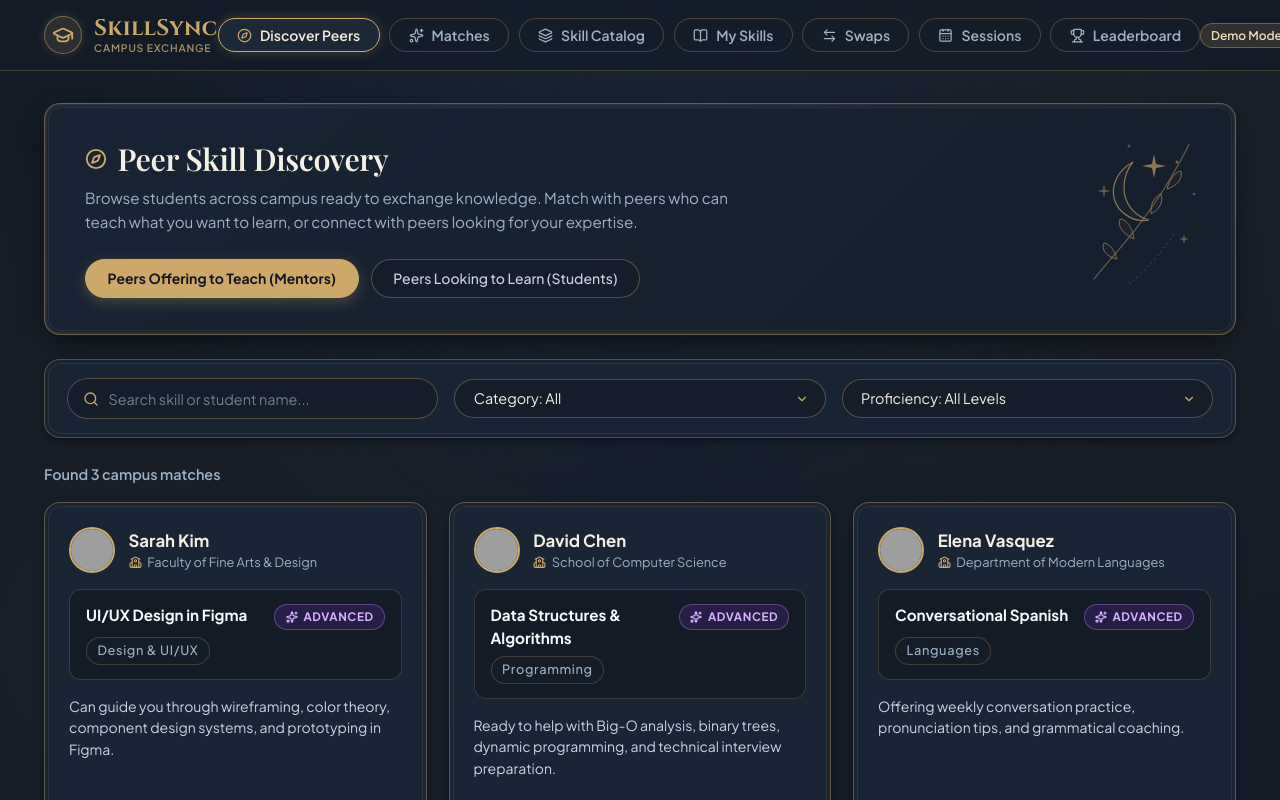
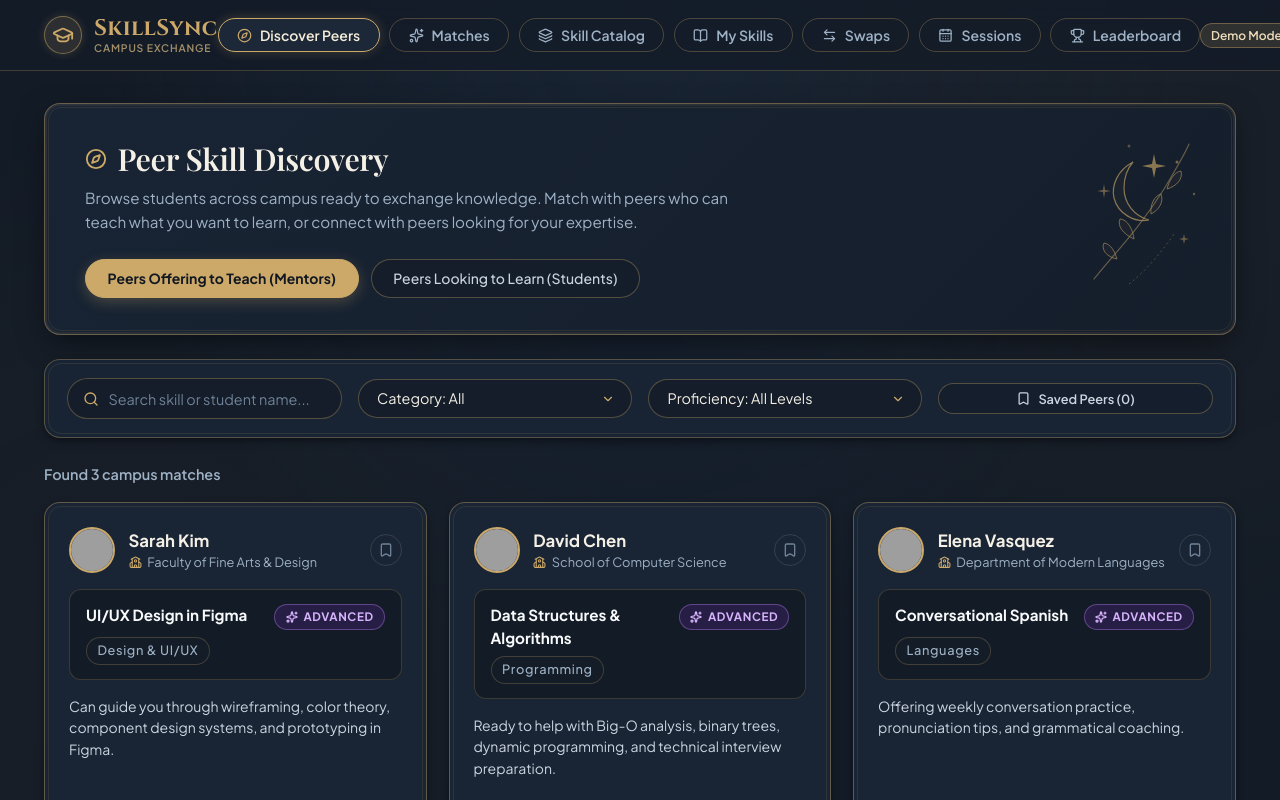
Before and after one commit to mihikapandit-107/SkillSync, a React (Vite) app in the folder frontend/: page / in a window 1280 px wide. Both pictures are taken after a click on the button "Explore Demo". Shown: the top 800 px of the page. Built offline with nearby package versions, Linux system fonts and the light colour scheme; grey boxes are pictures that could not be loaded; a web font is replaced by a local one.

Commit message:
feat(discover): add Saved Peers bookmark toggle and filter in DiscoverView

```diff
--- a/frontend/src/components/discover/DiscoverView.jsx
+++ b/frontend/src/components/discover/DiscoverView.jsx
@@ -1,6 +1,21 @@
 import { useState, useEffect, useCallback, useMemo } from 'react';
-import { Search, Compass, School, User, MessageSquare, X, SearchX, RotateCcw, AlertCircle, ChevronLeft, ChevronRight } from 'lucide-react';
+import {
+  Search,
+  Compass,
+  School,
+  User,
+  MessageSquare,
+  X,
+  SearchX,
+  RotateCcw,
+  AlertCircle,
+  ChevronLeft,
+  ChevronRight,
+  Bookmark,
+  BookmarkCheck,
+} from 'lucide-react';
 import { skillsApi } from '../../api/skills';
+import { savedPeersApi } from '../../api/auth';
 import { formatApiError } from '../../api/client';
 import { LevelBadge, CategoryBadge } from '../common/Badge';
 import { UserProfileModal } from '../auth/UserProfileModal';
@@ -105,6 +120,57 @@ export function DiscoverView({ onRequireLogin }) {
   const [loadError, setLoadError] = useState(null);
   const [viewingPeer, setViewingPeer] = useState(null); // Discover item shown in the profile modal
   const [swapTargetPeer, setSwapTargetPeer] = useState(null);
+  const [savedPeerIds, setSavedPeerIds] = useState(new Set());
+  const [filterSavedOnly, setFilterSavedOnly] = useState(false);
+  const [bookmarkingId, setBookmarkingId] = useState(null);
+
+  const fetchSavedPeers = useCallback(async () => {
+    if (!isAuthenticated || isDemoMode) return;
+    try {
+      const res = await savedPeersApi.list();
+      const list = Array.isArray(res) ? res : (res?.results || []);
+      const ids = new Set(list.map((item) => item.peer_detail?.id || item.peer_id || item.peer));
+      setSavedPeerIds(ids);
+    } catch {
+      // Non-blocking
+    }
+  }, [isAuthenticated, isDemoMode]);
+
+  useEffect(() => {
+    fetchSavedPeers();
+  }, [fetchSavedPeers]);
+
+  const handleToggleBookmark = async (peerUser) => {
+    if (!peerUser?.id) return;
+    const isCurrentlySaved = savedPeerIds.has(peerUser.id);
+    setBookmarkingId(peerUser.id);
+    try {
+      if (isDemoMode) {
+        setSavedPeerIds((prev) => {
+          const next = new Set(prev);
+          if (isCurrentlySaved) next.delete(peerUser.id);
+          else next.add(peerUser.id);
+          return next;
+        });
+      } else {
+        if (isCurrentlySaved) {
+          await savedPeersApi.remove(peerUser.id);
+          setSavedPeerIds((prev) => {
+            const next = new Set(prev);
+            next.delete(peerUser.id);
+            return next;
+          });
+        } else {
+          await savedPeersApi.save(peerUser.id);
+          setSavedPeerIds((prev) => new Set([...prev, peerUser.id]));
+        }
+      }
+    } catch (err) {
+      alert(formatApiError(err));
+    } finally {
+      setBookmarkingId(null);
+    }
+  };
 
   const fetchPeers = useCallback(async () => {
     if (!isAuthenticated) {
@@ -171,15 +237,19 @@ export function DiscoverView({ onRequireLogin }) {
   }, [fetchPeers]);
 
   const filteredPeers = useMemo(() => {
+    if (filterSavedOnly) {
+      return allPeers.filter((item) => savedPeerIds.has(item.user?.id));
+    }
     return allPeers;
-  }, [allPeers]);
+  }, [allPeers, filterSavedOnly, savedPeerIds]);
 
-  const hasActiveFilters = searchQuery || selectedCategory !== 'All' || selectedLevel !== 'All';
+  const hasActiveFilters = searchQuery || selectedCategory !== 'All' || selectedLevel !== 'All' || filterSavedOnly;
 
   const handleResetFilters = () => {
     setSearchQuery('');
     setSelectedCategory('All');
     setSelectedLevel('All');
+    setFilterSavedOnly(false);
     setPage(1);
   };
 
@@ -331,6 +401,24 @@ export function DiscoverView({ onRequireLogin }) {
               <option value="advanced" style={{ backgroundColor: '#182434', color: '#f5f0e6' }}>Advanced</option>
             </select>
 
+            <button
+              type="button"
+              className={`btn btn-sm ${filterSavedOnly ? 'btn-primary' : 'btn-outline'}`}
+              style={{
+                display: 'flex',
+                alignItems: 'center',
+                gap: '0.45rem',
+                backgroundColor: filterSavedOnly ? '#cca969' : 'rgba(20, 29, 41, 0.65)',
+                color: filterSavedOnly ? '#121822' : '#cbd5e1',
+                border: filterSavedOnly ? '1px solid #cca969' : '1px solid rgba(204, 169, 105, 0.35)',
+                fontWeight: 600,
+              }}
+              onClick={() => setFilterSavedOnly(!filterSavedOnly)}
+            >
+              {filterSavedOnly ? <BookmarkCheck size={15} /> : <Bookmark size={15} />}
+              Saved Peers ({savedPeerIds.size})
+            </button>
+
             {hasActiveFilters && (
               <button type="button" className="btn btn-secondary btn-sm" onClick={handleResetFilters}>
                 <X size={15} color="#cca969" />
@@ -442,12 +530,13 @@ export function DiscoverView({ onRequireLogin }) {
                 >
                   <div>
                     {/* Student header */}
-                    <div style={{ display: 'flex', alignItems: 'center', gap: '0.85rem', marginBottom: '1rem' }}>
+                    <div style={{ display: 'flex', alignItems: 'center', justifyContent: 'space-between', gap: '0.85rem', marginBottom: '1rem' }}>
+                      <div style={{ display: 'flex', alignItems: 'center', gap: '0.85rem', overflow: 'hidden' }}>
                         {item.user?.avatar_url ? (
                           <img
                             src={item.user.avatar_url}
                             alt={studentName}
-                          style={{ width: '46px', height: '46px', borderRadius: 'var(--radius-full)', objectFit: 'cover', border: '2px solid #cca969', cursor: 'pointer' }}
+                            style={{ width: '46px', height: '46px', borderRadius: 'var(--radius-full)', objectFit: 'cover', border: '2px solid #cca969', cursor: 'pointer', flexShrink: 0 }}
                             onClick={() => setViewingPeer(item)}
                             title="View full profile"
                           />
@@ -466,6 +555,7 @@ export function DiscoverView({ onRequireLogin }) {
                               fontWeight: 700,
                               fontSize: '1.15rem',
                               cursor: 'pointer',
+                              flexShrink: 0,
                             }}
                             onClick={() => setViewingPeer(item)}
                             title="View full profile"
@@ -484,6 +574,31 @@ export function DiscoverView({ onRequireLogin }) {
                             </span>
                           </div>
                         </div>
+                      </div>
+
+                      <button
+                        type="button"
+                        className="btn btn-icon btn-sm"
+                        style={{
+                          backgroundColor: savedPeerIds.has(item.user?.id) ? 'rgba(204, 169, 105, 0.22)' : 'transparent',
+                          color: savedPeerIds.has(item.user?.id) ? '#cca969' : '#6f8297',
+                          border: savedPeerIds.has(item.user?.id) ? '1px solid #cca969' : '1px solid rgba(255, 255, 255, 0.12)',
+                          borderRadius: 'var(--radius-full)',
+                          padding: '7px',
+                          display: 'flex',
+                          alignItems: 'center',
+                          justifyContent: 'center',
+                          flexShrink: 0,
+                        }}
+                        title={savedPeerIds.has(item.user?.id) ? 'Remove bookmark' : 'Bookmark peer'}
+                        disabled={bookmarkingId === item.user?.id}
+                        onClick={(e) => {
+                          e.stopPropagation();
+                          handleToggleBookmark(item.user);
+                        }}
+                      >
+                        {savedPeerIds.has(item.user?.id) ? <BookmarkCheck size={16} /> : <Bookmark size={16} />}
+                      </button>
                     </div>
 
                     {/* Skill */}
```
Lines whose indentation alone changed are shown as unchanged.
